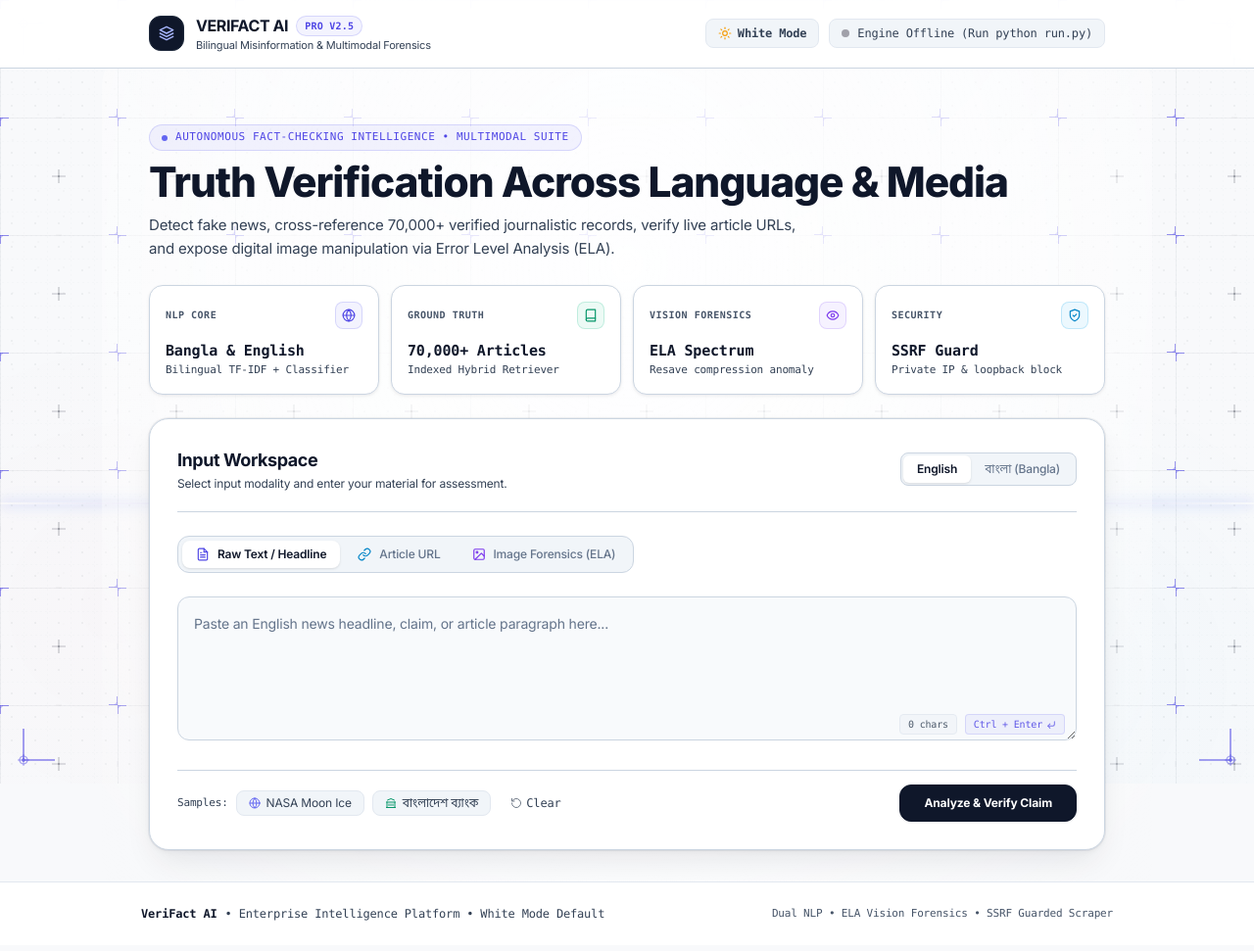
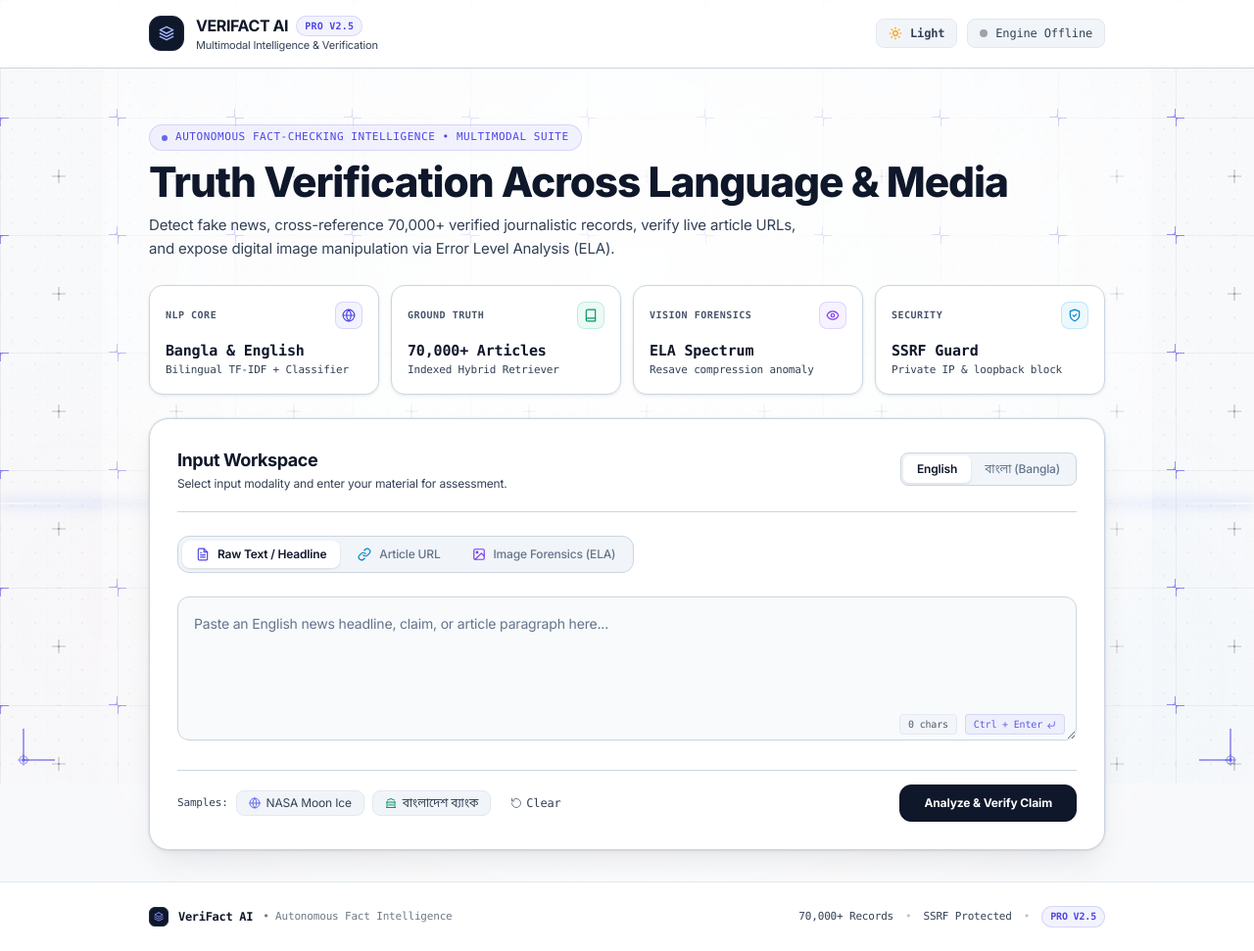
Before and after one commit to nazerindisha/Fake_News_Detection, a plain HTML site: page frontend/index.html in a window 1280 px wide. Shown: the whole page at 98% size. Drawn offline with nearby package versions, Linux system fonts and the light colour scheme; no server answers.

Commit message:
feat(ui): redesign header and footer removing redundant text and elevating to enterprise SaaS polish

```diff
--- a/frontend/index.html
+++ b/frontend/index.html
@@ -65,7 +65,7 @@
               PRO V2.5
             </span>
           </div>
-          <p class="text-[11px] font-normal" style="color: var(--text-muted);">Bilingual Misinformation & Multimodal Forensics</p>
+          <p class="text-[11px] font-normal" style="color: var(--text-muted);">Multimodal Intelligence & Verification</p>
         </div>
       </div>
 
@@ -74,8 +74,8 @@
 
         <!-- White / Dark Theme Switcher Button -->
         <button type="button" id="themeToggleBtn" onclick="toggleTheme()"
-          class="flex items-center gap-1.5 px-3 py-1.5 rounded-lg text-xs font-mono pill-theme hover:opacity-90 transition cursor-pointer shadow-xs active:scale-95"
-          title="Toggle White / Dark Theme">
+          class="flex items-center gap-2 px-3 py-1.5 rounded-lg text-xs font-mono pill-theme hover:opacity-90 transition cursor-pointer shadow-xs active:scale-95"
+          title="Toggle Theme">
           <span id="themeIcon" class="flex items-center justify-center">
             <svg class="w-3.5 h-3.5 text-amber-500 transition-transform duration-300" viewBox="0 0 24 24" fill="none" stroke="currentColor" stroke-width="2" stroke-linecap="round" stroke-linejoin="round" aria-hidden="true">
               <circle cx="12" cy="12" r="4"></circle>
@@ -89,13 +89,13 @@
               <path d="m19.07 4.93-1.41 1.41"></path>
             </svg>
           </span>
-          <span id="themeLabel" class="hidden sm:inline font-semibold">White Mode</span>
+          <span id="themeLabel" class="hidden sm:inline font-semibold">Light</span>
         </button>
 
         <!-- Backend Status Pill -->
         <div id="serverStatus" class="flex items-center gap-2 px-3 py-1.5 rounded-lg text-xs font-mono pill-theme shadow-xs">
-          <span id="statusDot" class="w-2 h-2 rounded-full bg-zinc-400 animate-pulse"></span>
-          <span id="statusText" class="hidden sm:inline">Checking Engine...</span>
+          <span id="statusDot" class="w-2 h-2 rounded-full bg-zinc-400"></span>
+          <span id="statusText" class="hidden sm:inline">Engine Offline</span>
           <span class="sm:hidden font-mono text-[10px]" id="statusMobileText">Engine</span>
         </div>
       </div>
@@ -430,15 +430,29 @@
 
   </main>
 
-  <!-- Luxury Footer -->
+  <!-- Luxury Enterprise Footer -->
   <footer class="relative z-10 py-6 text-center text-xs font-mono transition-colors duration-300"
           style="background: var(--footer-bg); border-top: 1px solid var(--footer-border); color: var(--text-muted);">
-    <div class="max-w-5xl mx-auto px-4 flex flex-col sm:flex-row items-center justify-between gap-3">
-      <div class="flex items-center gap-2">
-        <span class="font-bold" style="color: var(--text-main);">VeriFact AI</span>
-        <span>• Enterprise Intelligence Platform • White Mode Default</span>
+    <div class="max-w-5xl mx-auto px-4 sm:px-6 flex flex-col sm:flex-row items-center justify-between gap-4">
+      <div class="flex items-center gap-2.5">
+        <div class="w-5 h-5 rounded-md flex items-center justify-center font-bold text-xs shadow-2xs"
+             style="background: var(--logo-bg); color: var(--logo-text); border: 1px solid var(--logo-border);">
+          <svg class="w-2.5 h-2.5 text-indigo-400" viewBox="0 0 24 24" fill="none" stroke="currentColor" stroke-width="2.2" stroke-linecap="round" stroke-linejoin="round">
+            <polygon points="12 2 2 7 12 12 22 7 12 2"></polygon>
+            <polyline points="2 17 12 22 22 17"></polyline>
+            <polyline points="2 12 12 17 22 12"></polyline>
+          </svg>
+        </div>
+        <span class="font-bold tracking-tight text-xs" style="color: var(--text-main);">VeriFact AI</span>
+        <span class="text-[11px] opacity-70">• Autonomous Fact Intelligence</span>
       </div>
-      <div class="text-[11px]" style="color: var(--text-subtle);">Dual NLP • ELA Vision Forensics • SSRF Guarded Scraper</div>
+      <div class="flex items-center gap-3 text-[11px] font-mono" style="color: var(--text-muted);">
+        <span>70,000+ Records</span>
+        <span class="opacity-30">•</span>
+        <span>SSRF Protected</span>
+        <span class="opacity-30">•</span>
+        <span class="px-2 py-0.5 rounded-full badge-indigo text-[10px] font-bold">PRO V2.5</span>
+      </div>
     </div>
   </footer>
 
--- a/frontend/js/app.js
+++ b/frontend/js/app.js
@@ -24,10 +24,10 @@ function applyTheme(theme) {
   if (themeIcon && themeLabel) {
     if (theme === "dark") {
       themeIcon.innerHTML = `<svg class="w-3.5 h-3.5 text-indigo-400 transition-transform duration-300" viewBox="0 0 24 24" fill="none" stroke="currentColor" stroke-width="2" stroke-linecap="round" stroke-linejoin="round" aria-hidden="true"><path d="M12 3a6 6 0 0 0 9 9 9 9 0 1 1-9-9Z"></path></svg>`;
-      themeLabel.textContent = "Dark Mode";
+      themeLabel.textContent = "Dark";
     } else {
       themeIcon.innerHTML = `<svg class="w-3.5 h-3.5 text-amber-500 transition-transform duration-300" viewBox="0 0 24 24" fill="none" stroke="currentColor" stroke-width="2" stroke-linecap="round" stroke-linejoin="round" aria-hidden="true"><circle cx="12" cy="12" r="4"></circle><path d="M12 2v2"></path><path d="M12 20v2"></path><path d="m4.93 4.93 1.41 1.41"></path><path d="m17.66 17.66 1.41 1.41"></path><path d="M2 12h2"></path><path d="M20 12h2"></path><path d="m6.34 17.66-1.41 1.41"></path><path d="m19.07 4.93-1.41 1.41"></path></svg>`;
-      themeLabel.textContent = "White Mode";
+      themeLabel.textContent = "Light";
     }
   }
 
@@ -103,11 +103,11 @@ async function initDashboard() {
   try {
     const res = await fetch(`${API_BASE}/openapi.json`);
     if (!res.ok) throw new Error("API unreachable");
-    if (dot) dot.className = "w-2 h-2 rounded-full bg-emerald-500 shadow-[0_0_8px_rgba(16,185,129,0.5)]";
-    if (text) text.textContent = "Engine Online (/predict & /predict-image)";
+    if (dot) dot.className = "w-2 h-2 rounded-full bg-emerald-500 shadow-[0_0_8px_rgba(16,185,129,0.6)] animate-pulse";
+    if (text) text.textContent = "Engine Online";
   } catch (err) {
     if (dot) dot.className = "w-2 h-2 rounded-full bg-zinc-400";
-    if (text) text.textContent = "Engine Offline (Run python run.py)";
+    if (text) text.textContent = "Engine Offline";
   }
 }
 
```
Also changed, not shown: index.html (+26 -12 lines), js/app.js (+5 -5 lines).
